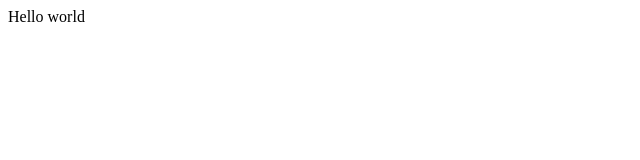
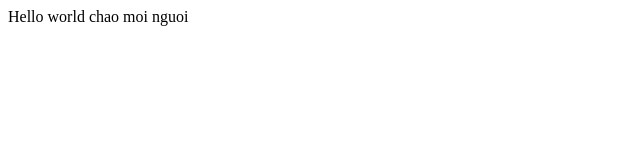
Before and after one commit to hoanglvh/jenkins-github, a plain HTML site: page index.html in a window 1280 px wide. Shown: the whole page, without its empty margins (0-640 px from the left). Drawn offline with Linux system fonts and the light colour scheme.

Commit message:
edit file index

```diff
--- a/index.html
+++ b/index.html
@@ -7,6 +7,6 @@
     <title>Document</title>
 </head>
 <body>
-    Hello world
+    Hello world chao moi nguoi
 </body>
 </html>
```
